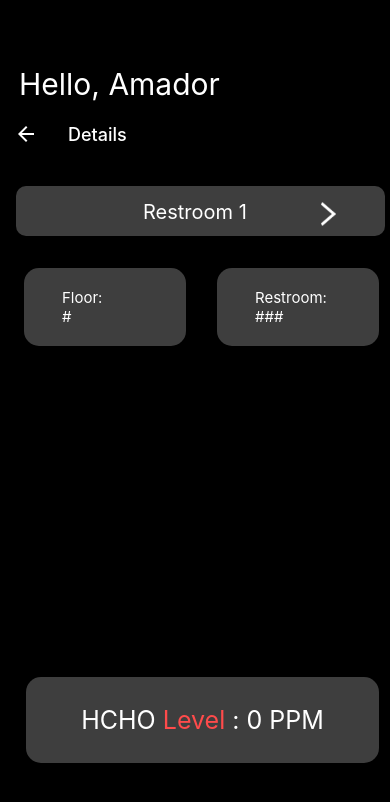
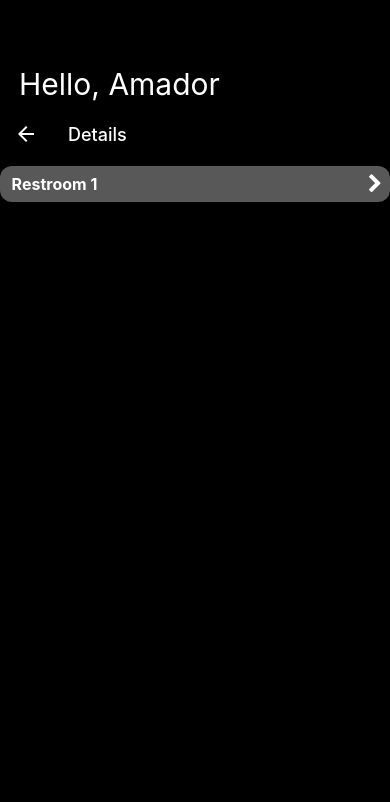
Before and after one commit to AmadorC836/VapeAlert, a React Native app: screen /Details in a window 390 px wide. Shown: the top 802 px of the page. Built offline with nearby package versions, Linux system fonts and the light colour scheme.

Commit message:
VapeAlert

```diff
--- /dev/null
+++ b/animations/toggleAnimation.js
@@ -0,0 +1,15 @@
+import { LayoutAnimation } from "react-native";
+
+export const toggleAnimation ={
+    duration: 300,
+    update: {
+        duration: 300,
+        property: LayoutAnimation.Properties.opacity,
+        type: LayoutAnimation.Types.easeInEaseOut
+    },
+    delete: {
+        duration: 200,
+        property: LayoutAnimation.Properties.opacity,
+        type: LayoutAnimation.Types.easeInEaseOut,
+    },
+};
--- a/components/AccordianList.js
+++ b/components/AccordianList.js
@@ -1,36 +1,166 @@
-import { Text,
-    View,
-    StyleSheet,
-    Image,
-    TouchableWithoutFeedback,
-    Animated,
-    Easing,
-    SafeAreaView,
-    ScrollView,
-  TouchableOpacity
-  } from "react-native";
-import React, { useState, useRef } from 'react';
-import { PropsWithChildren } from "react";
-import Icon from 'react-native-vector-icons'
+import React, { useState,useRef } from 'react';
+import {
+  SafeAreaView,
+  ScrollView,
+  View,
+  Text,
+  TouchableOpacity,
+  StyleSheet,
+  Animated
+} from 'react-native';
+import Icon from 'react-native-vector-icons/FontAwesome';
+// import MaterialIcons from 'material-icons-react';
+import { toggleAnimation } from '../animations/toggleAnimation';
 
-export default function AccordionItem({ children, title }) {
-    const [expanded, setExpanded] = useState(false);
+export function AccordionItem({ title,body1,body2,floorNum,restNum}) {
+  //setting initial state to false
+  const[showContent,setShowContent] = useState(false)
+  //Controls the animations for the body
+  const animationController = useRef(new Animated.Value(0)).current
+  const config ={
+    duration: 300,
+    toValue:showContent ? 0:1,
+    useNativeDriver:true
 
-    function toggleItem() {
-      setExpanded(!expanded);
-    }
-    const body = <View style={styles.accordBody}>{children}</View>;
-    return (
-      <View style={styles.accordContainer}>
-        <TouchableOpacity style={styles.accordHeader} onPress={toggleItem}>
-          <Text style={styles.accordTitle}>{title}</Text>
-          <Icon
-            name={expanded ? 'chevron-up' : 'chevron-down'}
-            size={20}
-            color="#bbb"
-          />
-        </TouchableOpacity>
-        {expanded && body}
+  };
+  const toggleListItem = ( ) =>{
+
+    Animated.timing(animationController,config).start();
+    // LayoutAnimation.configureNext(toggleAnimation);
+    setShowContent(!showContent);
+  };
+  // const arrowTransform = animationController.interpolate(config({
+  //   inputRange: [0,1],
+  //   outputRange: ['0deg', '90deg']
+  // }));
+ return(
+  //Creates the view box and sets up the title
+  <View style ={styles.container}>
+    {/*This part toggles the body into and from view */}
+    <TouchableOpacity onPress ={()=> toggleListItem()}>
+      <View style={styles.titleContainer}>
+        <Text style={styles.title}> {title}</Text>
+        {/* <Animated.View style={{transform: [{rotateZ: arrowTransform}]}}> */}
+        <Icon name={'chevron-right'} size={20} color={'white'} />
+        {/* </Animated.View> */}
       </View>
-    );
-  }
+
+    </TouchableOpacity>
+{/*Sets up what is going to be in the body. Thinking this is where we will put the boxes mean to
+collapse into the accordian/ Box1*/}
+<View style={styles.row}>
+   {showContent && (
+    <View style={styles.box}>
+         <View style={styles.inner}>
+             <Text style={{ color: "white", left: -30, fontSize: 15,top:-15 }}>
+              {body1}
+             </Text>
+             {/*Style this one for the
+             floor number */}
+             <Text>
+              {floorNum}
+             </Text>
+           </View>
+         </View>
+
+
+
+
+   )}
+{/*Box2 */}
+{showContent && (
+    <View style={styles.box1}>
+         <View style={styles.inner1}>
+             <Text style={{ color: "white", left: -10, fontSize: 15,top:-13 }}>
+              {body2}
+             </Text>
+             {/*Make sure you style this text tag for
+             the restroom number */}
+             <Text>
+              {restNum}
+             </Text>
+           </View>
+         </View>
+   )}
+   </View>
+  </View>
+ );
+  };
+
+  const styles = StyleSheet.create({
+container:{
+  width:'100%',
+
+  padding:'2%',
+  borderRadius:12,
+  backgroundColor:'#585858',
+  marginBottom:'2%',
+  overflow:'hidden',
+
+
+},
+title:{
+  fontSize:16,
+  color:'white',
+  fontWeight:'bold',
+},
+body:{
+  paddingHorizontal:'2%',
+  paddingVertical:'3%',
+},
+titleContainer:{
+  flexDirection:'row',
+  alignItems:'center',
+  justifyContent:'space-between',
+
+},
+inner: {
+
+  height:95,
+  width:172,
+  backgroundColor: "#3E3E3E",
+  alignItems: "center",
+  justifyContent: "center",
+  borderRadius: 15,
+  left: 19,
+  top: 5,
+},
+box: {
+  width: 172,
+  height: 100,
+  padding: 10,
+  backgroundColor:'#585858',
+  left:-10
+  // shadowColor:'white',
+  // shadowOpacity:1,
+  // shadowRadius:5,
+},
+box1: {
+  width: 172,
+  height: 100,
+  padding: 10,
+  backgroundColor:'#585858',
+  top:5,
+  right:-20
+
+  // shadowColor:'white',
+  // shadowOpacity:1,
+  // shadowRadius:5,
+},
+
+inner1: {
+
+  height:88,
+  width:172,
+  backgroundColor: "#3E3E3E",
+  alignItems: "center",
+  justifyContent: "center",
+  borderRadius: 15,
+  left: 19,
+  top: 1,
+},
+
+row: {
+  flexDirection: "row",
+}
+  });
--- a/package.json
+++ b/package.json
@@ -17,11 +17,14 @@
     "@react-navigation/native": "^6.1.7",
     "@react-navigation/native-stack": "^6.9.13",
     "@react-navigation/stack": "^6.3.17",
+    "accordion-collapse-react-native": "^1.1.1",
     "expo": "~48.0.18",
     "expo-app-loading": "^2.1.1",
     "expo-font": "~11.1.1",
     "expo-linear-gradient": "~12.1.2",
     "expo-status-bar": "~1.4.4",
+    "material-icons": "^1.13.9",
+    "material-icons-react": "^1.0.4",
     "react": "18.2.0",
     "react-native": "0.71.8",
     "react-native-animatable": "^1.3.3",
--- a/pages/DetailPageOne.js
+++ b/pages/DetailPageOne.js
@@ -7,13 +7,15 @@ import { Text,
   Easing,
   SafeAreaView,
   ScrollView,
-TouchableOpacity
+TouchableOpacity,
 } from "react-native";
 import { LineChart } from "react-native-chart-kit";
 import { Dimensions } from "react-native";
 import React, { useState, useRef } from 'react';
 import { PropsWithChildren } from "react";
-import AccordionItem from "../components/AccordianList";
+import { AccordionItem } from '../components/AccordianList';
+import { Pressable } from "react-native";
+
 
 const screenWidth = Dimensions.get("window").width;
 const data = {
@@ -29,60 +31,80 @@ const data = {
   // legend: ["Restroom1"], // optional
 };
 
-export default function DetailPageOne() {
+export default function DetailPageOne({ onPress }) {
   return (
     <View>
-      <View style={{ width: 369, height:50, left:16, top:20}}>
-      <View
-        style={{
-          backgroundColor: "#3E3E3E",
-          flex: 2,
-          padding: 5,
-          borderRadius: 10,
-        }}
-      >
-        <Image
-          source={require("../assets/Carrot.png")}
-          style={{ width: 15, height: 24, left: 300, top: 11 }}
-        />
-        <Text style={{ fontSize: 20, color: "white", left: 122, top: -15 }}>
-          Restroom 1
-        </Text>
-      </View>
-      </View>
-      <View style={style.row}>
-        <View style={style.box}>
-          <View style={style.inner}>
-            <Text style={{ color: "white", left: 38, fontSize: 15 }}>
-              Floor:                                        #
-            </Text>
-          </View>
-        </View>
-        <View style={style.box}>
-          <View style={style.inner2}>
-            <Text style={{ color: "white", left: 38, fontSize: 15 }}>
-              Restroom:                   ###
-            </Text>
-          </View>
-        </View>
-        <View style={style.that}>
-          <View style={style.inner3}>
-            <Text style={{ color: "white", fontSize: 25, }}>
-             HCHO <Text style={{color: '#FF4B4B'}}>Level</Text> : 0 PPM
-            </Text>
-          </View>
-        </View>
-        <LineChart
-          data={data}
-          width={355}
-          height={292}
-          chartConfig={chartConfig}
-          style={{ right: 677, top: 150, borderRadius: 10, padding: 2}}
-        />
-      </View>
+      <AccordionItem title={'Restroom 1'}
+      body1={'Floor: '}
+      body2={'Restroom #:'}
+      floorNum={1}
+      restNum={251}></AccordionItem>
+
     </View>
+   // <SafeAreaView>
+
+    //   <View style={{ width: 369, height:50, left:16, top:20}}>
+    //   <View
+    //     style={{
+    //       backgroundColor: "#3E3E3E",
+    //       flex: 2,
+    //       padding: 5,
+    //       borderRadius: 10,
+    //     }}
+    //   >
+    //     <Pressable
+    //     onPress={onPress}
+    //     style= {( {pressed} ) => {
+    //     return {opacity: pressed ? 0 : 1, backgroundColor: "red",top: 0, position: "relative",}
+    //     }}>
+    //     <Image
+    //       source={require("../assets/Carrot.png")}
+    //       style={{ width: 15, height: 24, top: 10, alignSelf:"flex-end" }}
+    //     />
+    //     </Pressable>
+    //     <Text style={{ fontSize: 20, color: "white", left: 122, bottom: 15 }}>
+    //       Restroom 1
+    //     </Text>
+    //   </View>
+    //   </View>
+    //   <View style={style.row}>
+    //     <View style={style.box}>
+    //       <View style={style.inner}>
+    //         <Text style={{ color: "white", left: 38, fontSize: 15 }}>
+    //           Floor:                                        #
+    //         </Text>
+    //       </View>
+    //     </View>
+    //     <View style={style.box}>
+    //       <View style={style.inner2}>
+    //         <Text style={{ color: "white", left: 38, fontSize: 15 }}>
+    //           Restroom:                   ###
+    //         </Text>
+    //       </View>
+    //     </View>
+    //     <View style={style.that}>
+    //       <View style={style.inner3}>
+    //         <Text style={{ color: "white", fontSize: 25, }}>
+    //          HCHO <Text style={{color: '#FF4B4B'}}>Level</Text> : 0 PPM
+    //         </Text>
+    //       </View>
+        // </View>
+    //     <View>
+    //     <View>
+    //     <LineChart
+    //       data={data}
+    //       width={355}
+    //       height={292}
+    //       chartConfig={chartConfig}
+    //       style={{ right: 677, top: 150, borderRadius: 10, padding: 2}}
+    //     />
+    //   </View>
+    //   </View>
+    // </SafeAreaView>
   );
 }
+
+
 
 const chartConfig = {
   backgroundGradientFrom: "#3E3E3E",
@@ -133,5 +155,12 @@ const style = StyleSheet.create({
   width: 355,
     height: 88,
     padding: 1,
+  },
+  container: {
+  width: 369,
+  height:50,
+  left:26,
+  top:20
   }
+
 });
```
Also changed, not shown: 1 other file (tests, documents, lock files or other folders).
